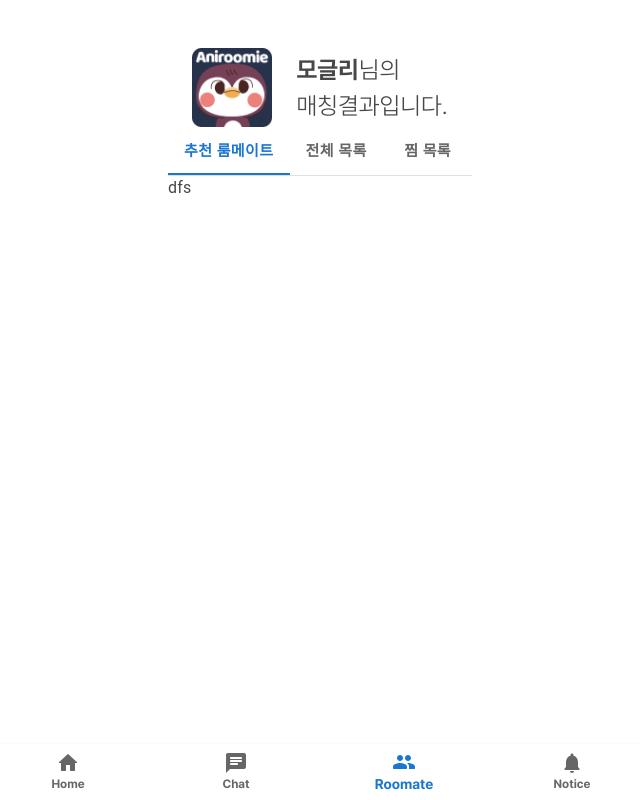
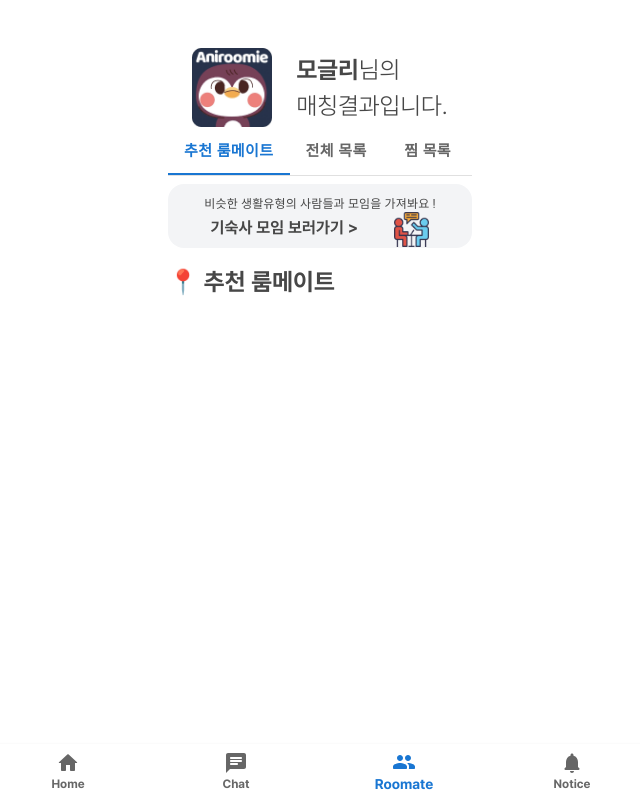
Before and after one commit to causyj/Roomate-FE, a React (Create React App) app: page /roomatelist in a window 1280 px wide. Shown: the whole page, without its empty margins (320-960 px from the left). Built offline with nearby package versions, Linux system fonts and the light colour scheme; what tailwindest would draw is missing.

Commit message:
Added Tab1.tsx: Added title

```diff
--- a/src/pages/roomatelist/RoomateRecommend.tsx
+++ b/src/pages/roomatelist/RoomateRecommend.tsx
@@ -3,6 +3,7 @@ import Tabs from '@mui/material/Tabs';
 import Tab from '@mui/material/Tab';
 import Typography from '@mui/material/Typography';
 import Box from '@mui/material/Box';
+import { Tab1 } from './Tab1';
 
 interface TabPanelProps {
     children?: React.ReactNode;
@@ -57,7 +58,7 @@ export function RoomateRecommend() {
           </Tabs>
         </Box>
         <CustomTabPanel value={value} index={0}>
-         dfs
+            <Tab1 />
         </CustomTabPanel>
         <CustomTabPanel value={value} index={1}>
           sdfsdf
--- /dev/null
+++ b/src/pages/roomatelist/Tab1.tsx
@@ -0,0 +1,13 @@
+import { Link } from "react-router-dom"
+import { GoToGroup } from "./components/GoToGroup"
+
+export const Tab1 = () => {
+    return (
+        <div>
+            <GoToGroup />
+            <div className="flex flex-row">
+                <div className="font-['700'] text-2xl mt-4">📍 추천 룸메이트</div>
+            </div>
+        </div>
+    )
+}
--- a/src/pages/roomatelist/components/GoToGroup.tsx
+++ b/src/pages/roomatelist/components/GoToGroup.tsx
@@ -1,5 +1,9 @@
+import { Link } from "react-router-dom"
+
 export const GoToGroup = () => {
     return (
+        <div>
+            <Link to='/group'>
                 <div className="w-full h-16 bg-gray-100 rounded-2xl mt-2">
                 <div className="flex flex-col items-center justify-start p-3">
                         <div className="text-xs text-center">비슷한 생활유형의 사람들과 모임을 가져봐요 !</div>
@@ -9,5 +13,8 @@ export const GoToGroup = () => {
                         </div>
                  </div>
                  </div>
+            </Link>
+        </div>
+
     )
 }
```
Lines whose indentation alone changed are shown as unchanged.
